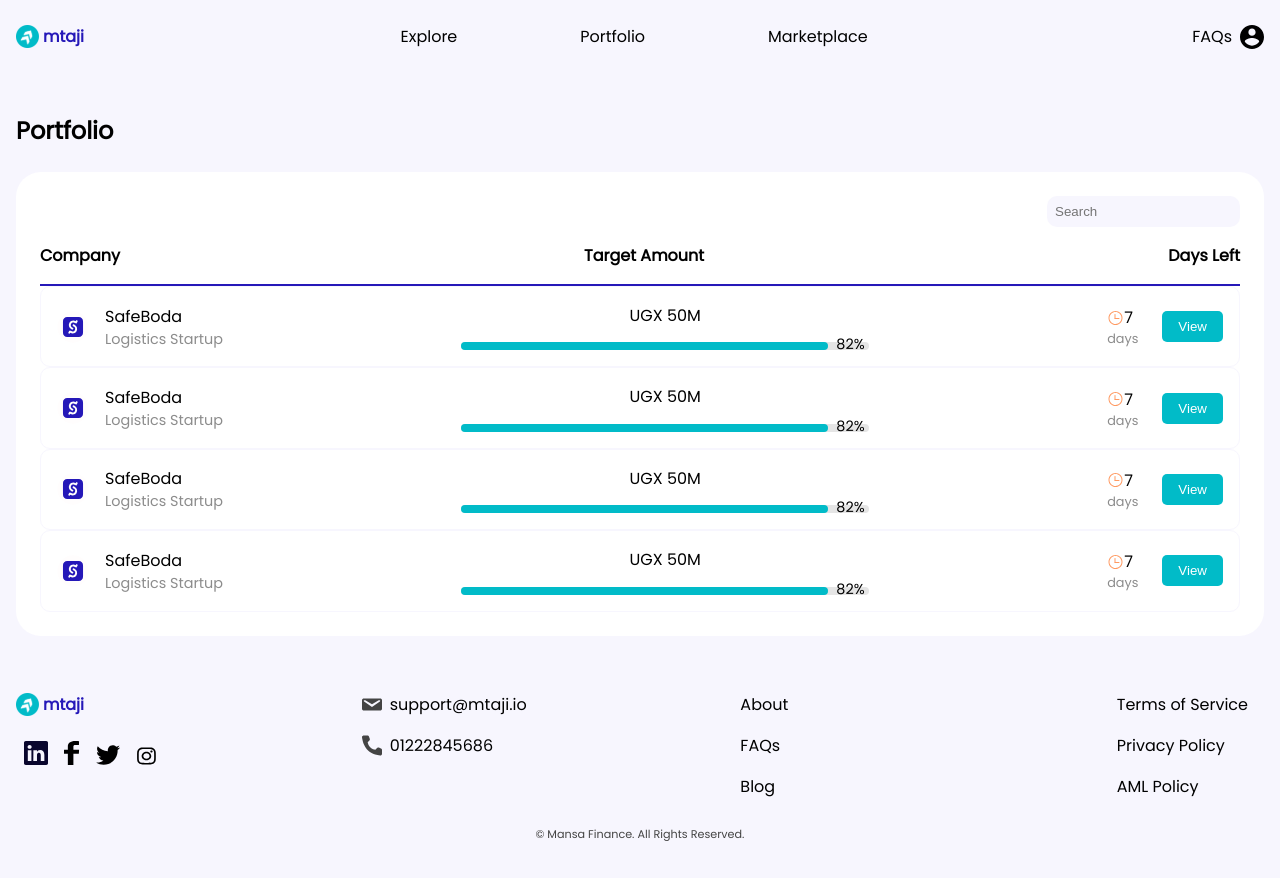
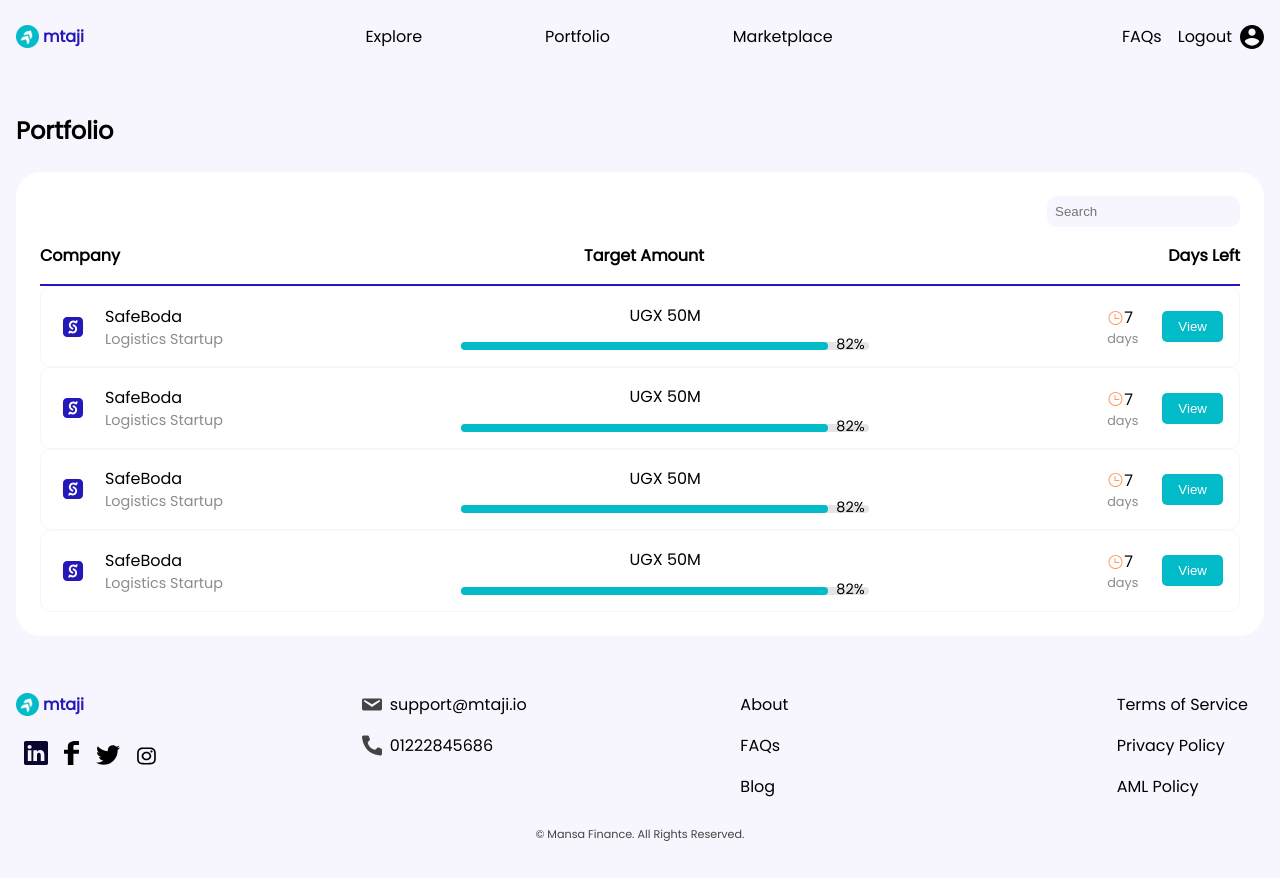
Before and after one commit to trevornagaba/mtaji-web-vercel, a Next.js app: page /explore in a window 1280 px wide. Built offline with nearby package versions, Linux system fonts and the light colour scheme.

Commit message:
Add logout button

```diff
--- a/components/HomeNavBar.jsx
+++ b/components/HomeNavBar.jsx
@@ -1,8 +1,17 @@
 import Link from "next/link";
+import { useRouter } from "next/router";
+import cookieCutter from "cookie-cutter";
 import styles from "../styles/HomeNavBar.module.css";
 import HomeLogo from "./HomeLogo";
 
 const HomeNavBar = () => {
+  const router = useRouter();
+
+  const handleLogout = () => {
+    cookieCutter.set("myCookieName", "", { expires: new Date(0) });
+    router.push("/login");
+  };
+
   return (
     <div className={styles.navBar}>
       <HomeLogo />
@@ -18,6 +27,7 @@
 
       <div className={styles.account}>
         <span>FAQs</span>
+        <span onClick={handleLogout}>Logout</span>
         <img src="/assets/account.svg" alt="account" />
       </div>
     </div>
--- a/package.json
+++ b/package.json
@@ -24,5 +24,5 @@
     "postcss": "^8.4.13",
     "tailwindcss": "^3.0.24"
   },
-  "proxy": "https://mtajiappjs.herokuapp.com"
+  "proxy": "http://localhost:3000"
 }
```
